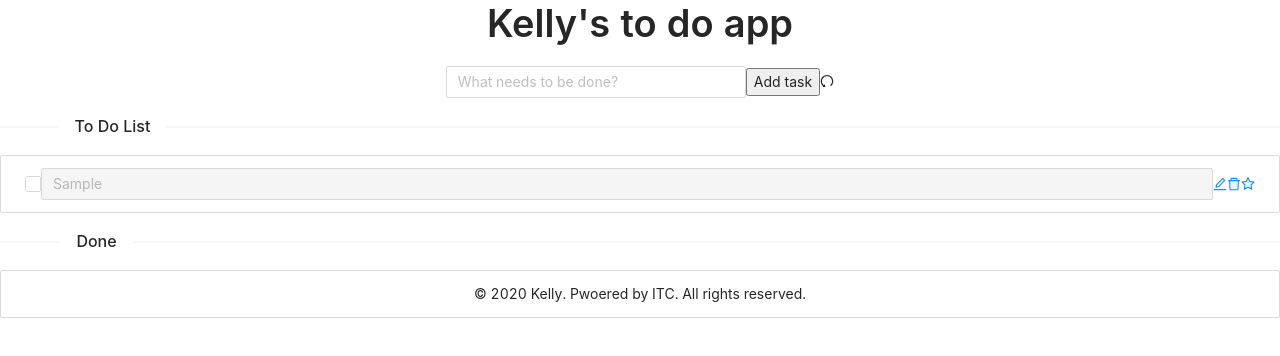
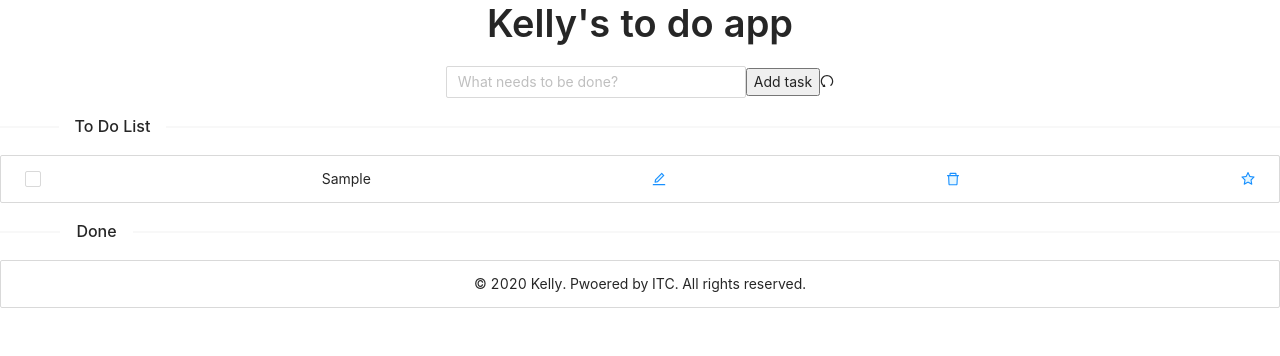
Before and after one commit to kerenren/react-planner-app, a React (Create React App) app: page / in a window 1280 px wide. Both pictures are taken after typing "Sample" into the empty fields and a click on the button "Add task". Shown: the top 356 px of the page. Built offline with nearby package versions, Linux system fonts and the light colour scheme.

Commit message:
implemented callback refs;enabled feature to press cancle and return the original value

```diff
--- a/src/App.js
+++ b/src/App.js
@@ -14,15 +14,18 @@ class App extends React.Component {
     this.state = {
       taskList: [],
     };
+    this.inputElement = null;
     this.toggleTodoItem = this.toggleTodoItem.bind(this);
     this.handleToggle = this.handleToggle.bind(this);
     this.removeTodoItem = this.removeTodoItem.bind(this);
     this.toggleIsFavorite = this.toggleIsFavorite.bind(this);
     this.toggleEditing = this.toggleEditing.bind(this);
     this.handleKeyUp = this.handleKeyUp.bind(this);
-    this.handleEdit = this.handleEdit.bind(this);
     this.handleSort = this.handleSort.bind(this);
     this.onReset = this.onReset.bind(this);
+    this.focusTextInput = () => {
+      if (this.inputElement) this.inputElement.focus();
+    };
   }
 
   handleSort(list) {
@@ -109,7 +112,7 @@ class App extends React.Component {
     taskList.map((task) => {
       if (task.id === item.id) {
         if (e.key === "Enter") {
-          task.toDoTask = e.target.value;
+          task.toDoTask = this.inputElement.state.value;
           task.isEditing = !task.isEditing;
         }
         if (e.key === "Escape") {
@@ -123,43 +126,31 @@ class App extends React.Component {
     });
   }
 
-  handleEdit(e, item) {
-    e.target.focus();
-    const taskList = this.state.taskList;
-    taskList.map((task) => {
-      if (task.id === item.id) {
-        task.toDoTask = e.target.value;
-      }
-    });
-
-    this.setState({
-      taskList: taskList,
-    });
-  }
-
   onReset() {
     this.setState({
       taskList: [],
     });
   }
+
   renderTaskView = (
     listtype,
     handleToggle,
     handleKeyUp,
-    handleEdit,
     toggleEditing,
     removeTodoItem,
-    toggleIsFavorite
+    toggleIsFavorite,
+    focusTextInput
   ) => {
     return (
       <Task
         list={listtype}
         handleToggle={handleToggle}
         handleKeyUp={handleKeyUp}
-        handleEdit={handleEdit}
         toggleEditing={toggleEditing}
         removeTodoItem={removeTodoItem}
         toggleIsFavorite={toggleIsFavorite}
+        inputRef={(el) => (this.inputElement = el)}
+        focusTextInput={focusTextInput}
       />
     );
   };
@@ -170,17 +161,17 @@ class App extends React.Component {
       toggleIsFavorite,
       toggleEditing,
       handleKeyUp,
-      handleEdit,
       handleSort,
       onReset,
+      focusTextInput,
     } = this;
     const taskCallbacks = [
       handleToggle,
       handleKeyUp,
-      handleEdit,
       toggleEditing,
       removeTodoItem,
       toggleIsFavorite,
+      focusTextInput,
     ];
     return (
       <div className="App">
--- a/src/components/Task.jsx
+++ b/src/components/Task.jsx
@@ -10,8 +10,6 @@ import {
 import { List, Checkbox, Input } from "antd";
 
 function Task(props) {
-
-
   const renderList = props.list.map(function (item) {
     return (
       <List.Item key={item["id"]}>
@@ -19,13 +17,17 @@ function Task(props) {
           onChange={() => props.handleToggle(item)}
           defaultChecked={item.finished}
         />
-        <Input
-          type="text"
-          disabled={!item.isEditing}
-          value={item.toDoTask}
-          onKeyUp={(e) => props.handleKeyUp(e, item)}
-          onChange={(e) => props.handleEdit(e,item)}
-        />
+        {item.isEditing ? (
+          <Input
+            type="text"
+            defaultValue={item.toDoTask}
+            ref={props.inputRef}
+            onKeyUp={(e) => props.handleKeyUp(e, item)}
+            onClick={props.focusTextInput}
+          />
+        ) : (
+          <div>{item.toDoTask} </div>
+        )}
 
         <EditTwoTone
           type="edit"
@@ -44,9 +46,8 @@ function Task(props) {
         )}
       </List.Item>
     );
-  })
-return renderList
-
+  });
+  return renderList;
 }
 
 export default Task;
```
